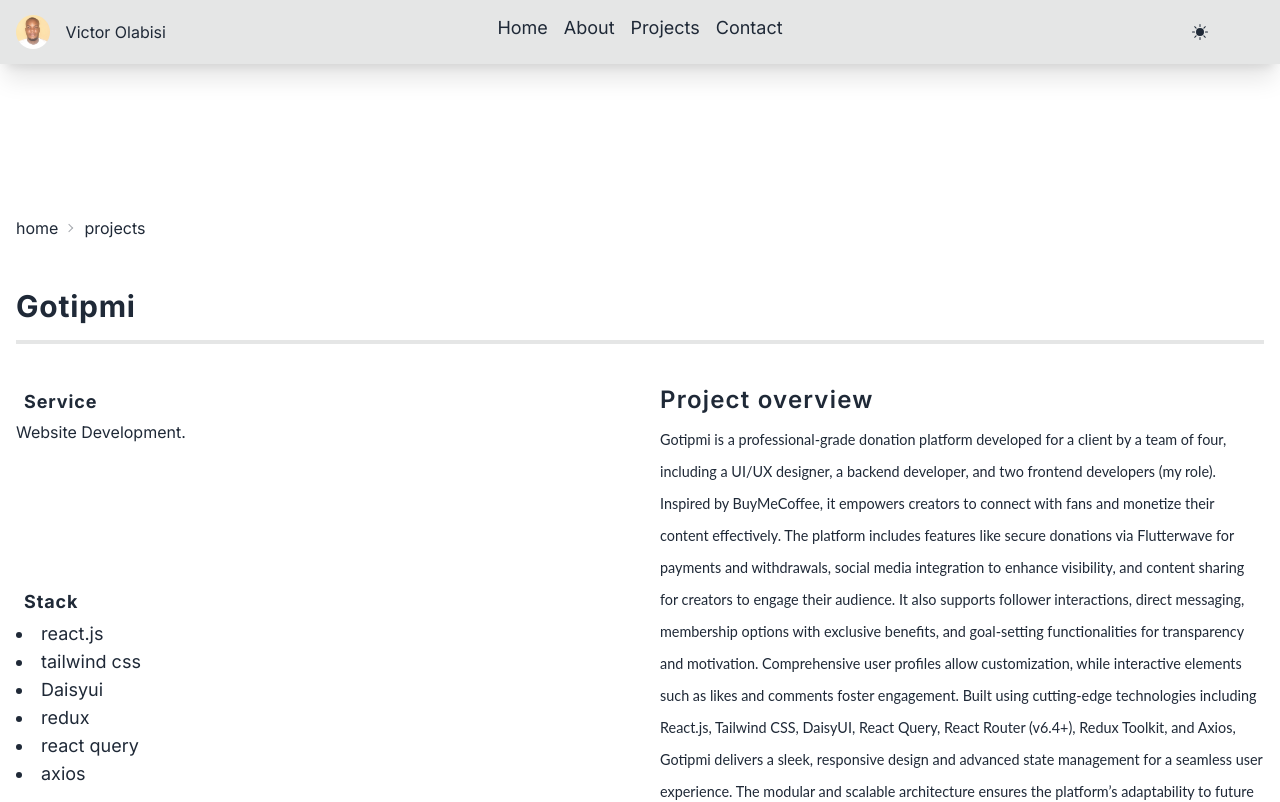
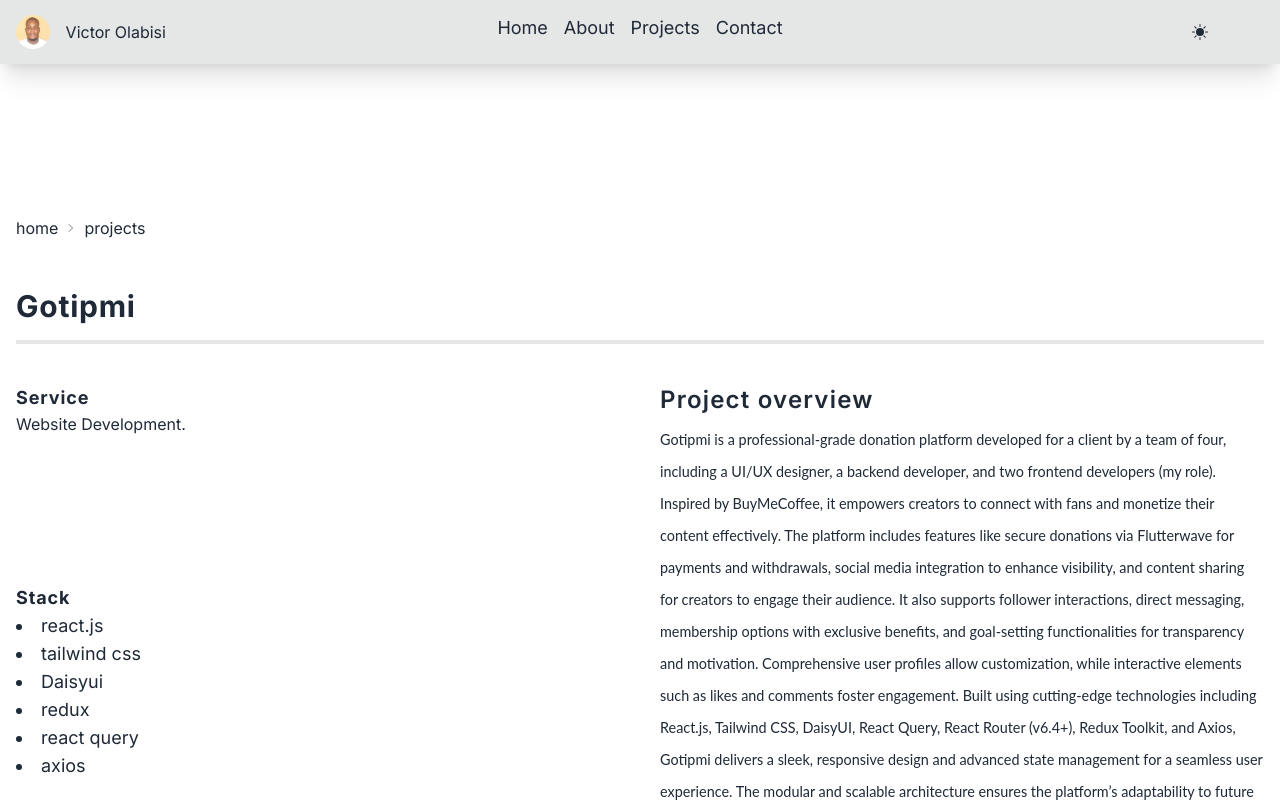
Before and after one commit to vtechwise/reactjs-portfolio, a React (Vite) app: page /project/gotipmi in a window 1280 px wide. Shown: the top 802 px of the page. Built offline with nearby package versions, Linux system fonts and the light colour scheme; some icons are missing.

Commit message:
refactor SingleProject component for improved readability by simplifying class names and removing unnecessary styles

```diff
--- a/src/pages/SingleProject.jsx
+++ b/src/pages/SingleProject.jsx
@@ -55,16 +55,16 @@ const SingleProject = () => {
       <div className="grid gap-y-16 md:grid-cols-2 gap-x-10">
         <div className="grid gap-y-4  items-start lg:grid-rows-[min-content,min-content]">
           <div>
-            <h4 className="text-lg capitalize tracking-wider  py-[0.25rem] px-[.5rem] rounded-sm mr-[.5rem] font-bold">
+            <h4 className="text-lg capitalize tracking-wider   rounded-sm mr-[.5rem] font-bold">
               service
             </h4>
             <span className=" capitalize"> {service}.</span>
           </div>
           <div className="stack-containe">
-            <h4 className="text-lg font-bold  stack-title capitalize tracking-wider  py-[0.25rem] px-[.5rem] rounded-sm mr-[.5rem]">
+            <h4 className="text-lg font-bold  stack-title capitalize tracking-wider   rounded-sm mr-[.5rem]">
               stack
             </h4>
-            <div className="stack-text">
+            <div className="">
               <ul>
                 {stack.map((skill, index) => {
                   return <li className="text-lg  ">{skill}</li>;
```
